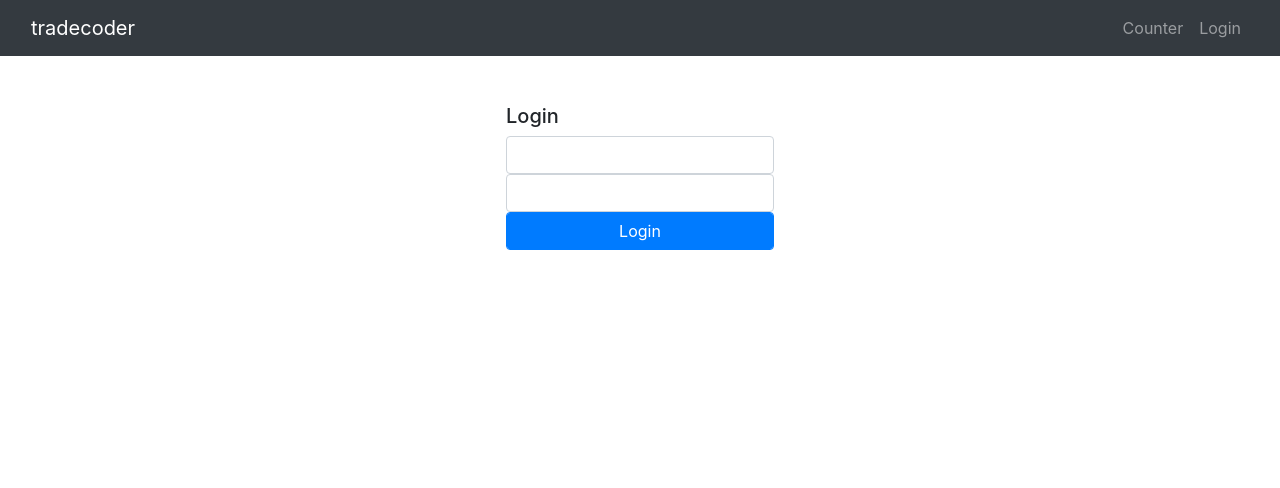
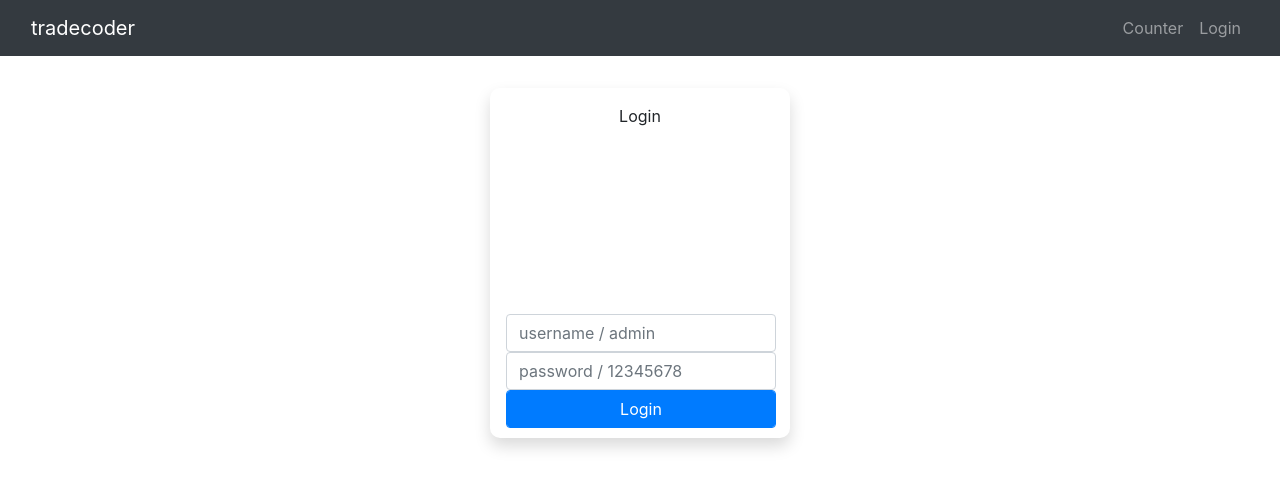
Before and after one commit to thetradecoder/react-usereducer, a React (Create React App) app: page /react-usereducer/login in a window 1280 px wide. Shown: the top 488 px of the page. Built offline with nearby package versions, Linux system fonts and the light colour scheme.

Commit message:
working on login reducer

```diff
--- a/src/App.css
+++ b/src/App.css
@@ -11,10 +11,18 @@
   border-radius: 10px;;
 }
 .login-container{
+  position:relative;
   padding:1rem;
   margin-top:32px !important;
   width:300px;
   margin:auto;
   height:350px;
-  border-radius: 10px;;
+  border-radius: 10px;
 }
+.login-form-content{
+  position:absolute;
+  bottom:10px;
+  left:auto;
+  width:90%;
+
+}
--- a/src/components/login.component.js
+++ b/src/components/login.component.js
@@ -1,87 +1,88 @@
-import React, {useState, useReducer} from 'react';
+import React, { useReducer } from 'react';
 import 'bootstrap/dist/css/bootstrap.min.css';
+import '../App.css';
+import  userAccess from './users.component';
 
-function loginReducer(state, action){
-    switch(action.type){
-        case 'field':{
-            return {
-                ...state,
-                [action.field]:action.value
+function loginReducer(state, action) {
+  switch (action.type) {
+    case 'field': {return {
+        ...state, [action.fieldName]: action.value,
+      };
+    }
+    case 'login': {return {
+        ...state, isLoading: true, isLoggedIn:false, error:""
+      };
+    }
+    case 'success': {return {
+        ...state, isLoading: false, isLoggedIn:true, error:""
+      };
+    }
+    case 'error': { return {
+        ...state, error: 'Invalid username or password!', isLoggedIn: false, isLoading: false,
+        username: "", password: ""
+      };
+    }
+    case 'logout': { return {
+        ...state, username:"", password:"", isLoggedIn: false, error:""
+      };
+    }
+    default:
+      return state;
+  }
+}
+
+const initialState = {username: "", password: "", error:"", isLoading: false, isLoggedIn: false };
+
+export default function LoginUseReducer() {
+  const [state, dispatch] = useReducer(loginReducer, initialState);
+  const { username, password, error, isLoading, isLoggedIn } = state;
+
+  function onChangeUsername(e){
+      dispatch({type: 'field', fieldName: 'username', value: e.target.value})
+  };
+
+  function onChangePassword(e){
+      dispatch({type: 'field', fieldName: 'password', value: e.target.value})
+  };
+  function onClickLogout(e){
+      dispatch({type:'logout'})
+  };
+
+  const onSubmitLoginInfo = async (e) => {
+    e.preventDefault();
+
+    dispatch({ type: 'login' });
+
+    try {
+      await userAccess({ username, password });
+      dispatch({ type: 'success' });
+    } catch (error) {
+      dispatch({ type: 'error' });
     }
   };
-        case 'login':{
-            return {...state,
-                isLoading:true,
-                error:""
-            }
-        };
-        case 'logout':{
-            return {
-                ...state,
-                isLoading:false,
-                error:false,
-                isLoggedIn:false
-            }
-        }
-        case 'success':{
-            return {...state,
-                isLoading:false,
-                error:"",
-                isLoggedIn:true
-            }
-        };
-        case 'error':{
-            return {...state,
-                error: "username or password is wrong!",
-                isLoading:false,
-                isLoggedIn:false,
-                username:"",
-                password:""
-            }
-        };
-        default:
-            break;
-    }
-    return state;
-
-}
-
-const initialState = {
-    username:"",
-    password:"",
-    isLoading:false,
-    isLoggedIn:false,
-    error:""
-}
-
-
-export default function Login(){
-
-    const [state, dispatch] = useReducer(loginReducer, initialState);
-    const {username, password, isLoading, isLoggedIn, error}=state;
-
-    function onSubmitLoginInfo(e){
-        e.preventDefault();
-        dispatch({type:'login'});
-    }
-    function onChangeUsername(e){
-        dispatch({type:'field', field:'username', value:e.target.value})
-    }
-    function onChangePassword(e){
-        dispatch({type:'field', field:'password', value:e.target.value})
-    }
 
   return (
     <div>
-            <div className="login-container">
-                {isLoggedIn?(<div><h2>Welcome {username}!</h2>
-                <button onClick={()=>dispatch({type:'logout'})}>Logout</button></div>): (
+      <div className="container">
+        {isLoggedIn ? (
+            <div>
+                <h4 className="text-center">Welcome {username}!</h4>
+                <button onClick={onClickLogout} className="btn btn-warning float-right">Logout</button>
+            </div> ) : (
+            <div className="login-container shadow">
                 <form onSubmit={onSubmitLoginInfo}>
-                    <h5>Login</h5>
-                    <input type="text" value={username} onChange={onChangeUsername} className="form-control"/>
-                      <input type="password" value={password} onChange={onChangePassword} className="form-control"/>
-                    <button type="submit" className="form-control btn btn-primary">Login</button>
+                    <p className="text-center">Login</p>
+                    {error && <p className="text-center text-danger">{error}</p>}
+                    <div className="login-form-content">
+                        <input type='text' placeholder='username / admin' value={username} onChange={onChangeUsername} className="form-control" required/>
+                        <input type='password' placeholder='password / 12345678' value={password} onChange={onChangePassword} className="form-control" required/>
+
+                        <button type='submit' className="btn btn-primary form-control" disabled={isLoading}>
+                        {isLoading ? 'Logging in...' : 'Login'}
+                    </button>
+                    </div>
                 </form>
+            </div>
         )}
       </div>
     </div>
--- /dev/null
+++ b/src/components/users.component.js
@@ -0,0 +1,11 @@
+export default async function userAccess({ username, password }) {
+    return new Promise((resolve, reject) => {
+      setTimeout(() => {
+        if (username === 'admin' && password === '12345678') {
+          resolve();
+        } else {
+          reject();
+        }
+      }, 1000);
+    });
+  }
```
Lines whose indentation alone changed are shown as unchanged.
